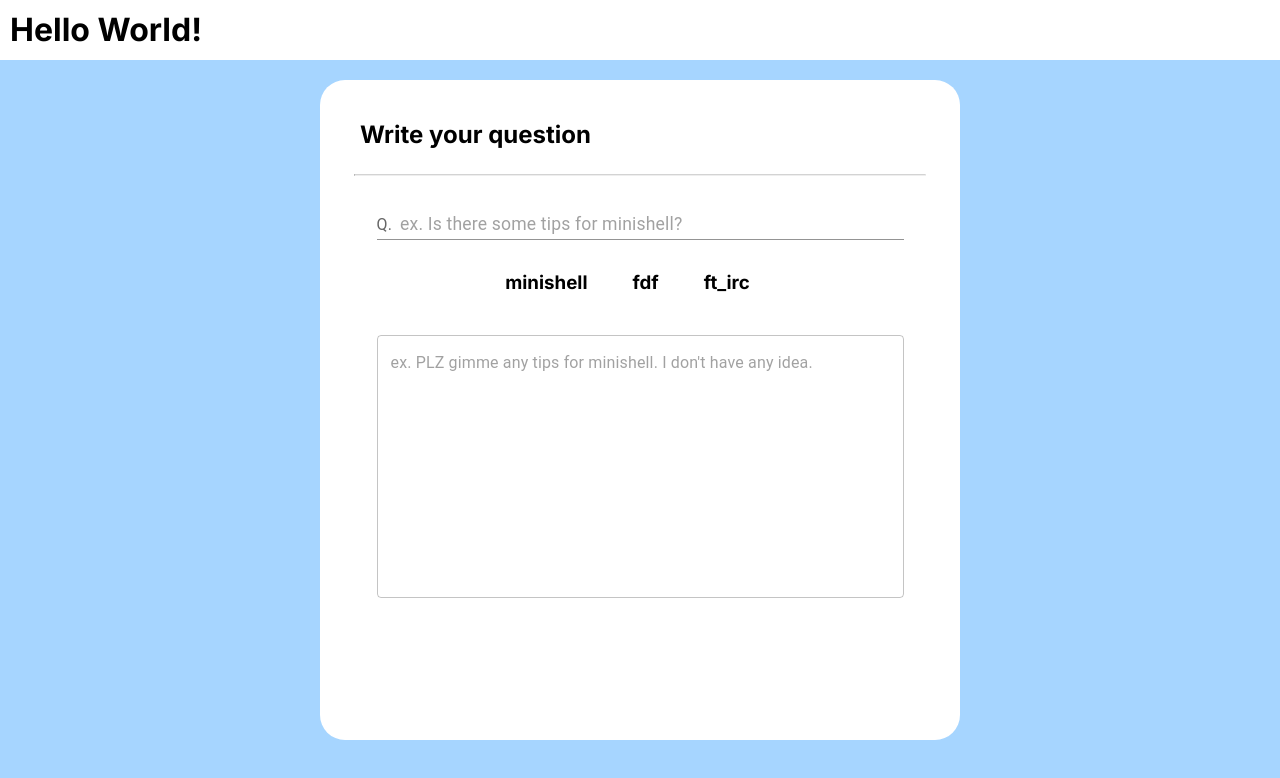
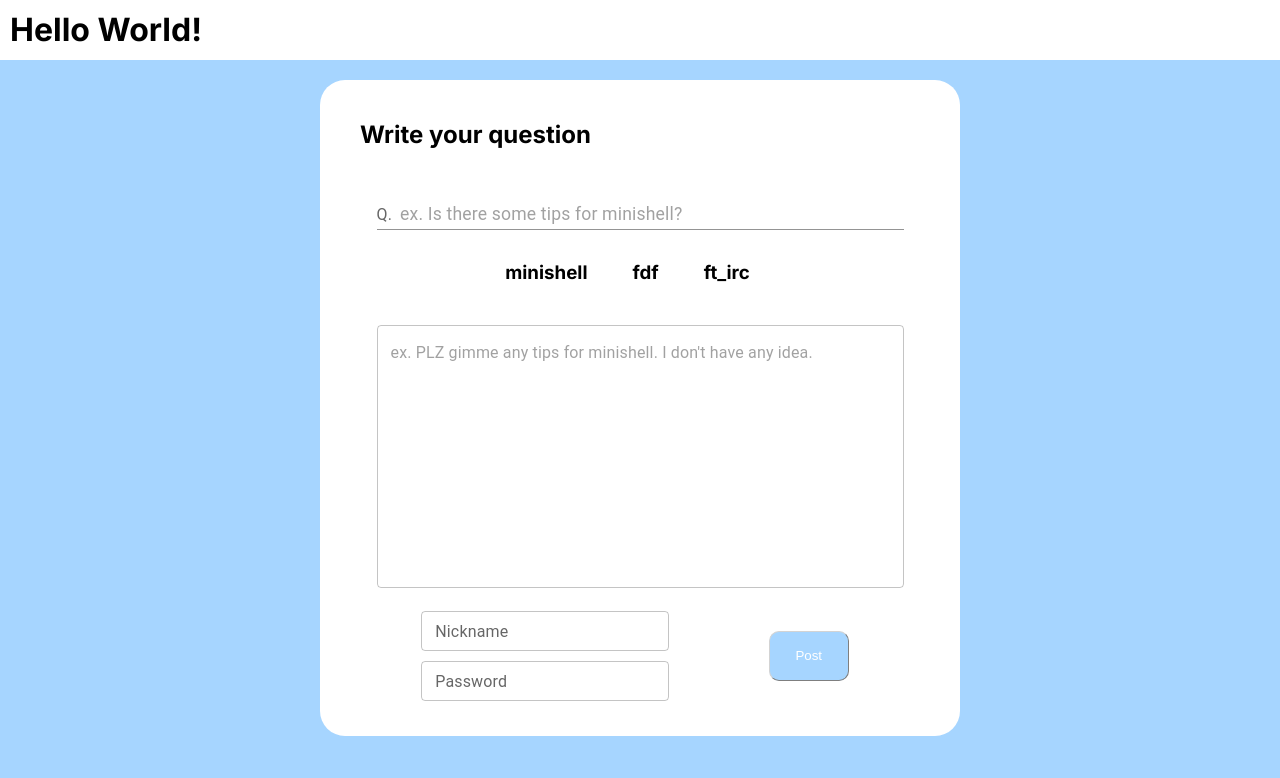
Before and after one commit to peer-42seoul/final-mission-C, a Next.js app in the folder front-end/: page /write in a window 1280 px wide. Shown: the top 778 px of the page. Built offline with nearby package versions, Linux system fonts and the light colour scheme.

Commit message:
feat: Add nickname and password input component

```diff
--- a/front-end/src/app/write/page.module.css
+++ b/front-end/src/app/write/page.module.css
@@ -1,22 +1,25 @@
 .main {
   display: grid;
   grid-template-columns: 1fr 2fr 1fr;
+  justify-items: stretch;
+  align-items: stretch;
 }
 
 .mainTread {
   display: flex;
   flex-direction: column;
-  align-items: center;
   justify-content: center;
-  height: fit-content;
+  align-content: center;
+  /* height: fit-content; */
   background-color: white;
   border-radius: 25px;
+  flex-wrap: wrap;
 }
 
 .mainContent {
   width: 100%;
   padding: 10px 20px;
-  height:80vh;
+  height:fit-content;
 }
 
 .mainContent h2 {
--- a/front-end/src/app/write/page.tsx
+++ b/front-end/src/app/write/page.tsx
@@ -19,7 +19,7 @@ export default function Page() {
         <div className={Styles.mainContent}>
           <div style={{ padding: "10px 20px 0" }}>
             <h2>Write your question</h2>
-            <hr className={Styles.belowTitle} />
+            {/* <hr className={Styles.belowTitle} /> */}
           </div>
           <QuestionForm />
         </div>
--- a/front-end/src/components/write/questionForm.module.css
+++ b/front-end/src/components/write/questionForm.module.css
@@ -17,3 +17,19 @@
 .categoryItem {
   margin: 10px 10px;
 }
+
+.login {
+  display: flex;
+  flex-direction: column;
+  padding: 5px 0;
+  margin: 5px 0;
+}
+
+.footer {
+  display: flex;
+  flex-direction: row;
+  justify-content: space-around;
+  width: 85%;
+  height: fit-content;
+  align-items: center;
+}
--- a/front-end/src/components/write/questionForm.tsx
+++ b/front-end/src/components/write/questionForm.tsx
@@ -1,8 +1,28 @@
-import { FormControl, Input, InputAdornment, TextField } from "@mui/material";
+import {
+  FormControl,
+  Input,
+  InputAdornment,
+  InputLabel,
+  TextField,
+} from "@mui/material";
 import CategoryItem from "../category/categoryItem";
 import { useState } from "react";
 import { Categories } from "@/types/categories";
 import Styles from "./questionForm.module.css";
+import { styled } from "styled-components";
+
+const Button = styled.button`
+  display: block;
+  background-color: #a6d5ff;
+  padding: 10px;
+  margin: 10px;
+  border-radius: 10px;
+  color: white;
+  border-color: lightgrey;
+  border-width: 1.5px;
+  height: 50px;
+  width: 80px;
+`;
 
 const QuestionForm: React.FC = (props) => {
   const categories = Object.values(Categories);
@@ -22,7 +42,7 @@ const QuestionForm: React.FC = (props) => {
         {categories.map((category) => {
           if (category !== "")
             return (
-              <div className={Styles.categoryItem}>
+              <div key={category} className={Styles.categoryItem}>
                 <CategoryItem
                   key={category}
                   selected={selected}
@@ -37,11 +57,28 @@ const QuestionForm: React.FC = (props) => {
         <TextField
           multiline
           rows={10}
-          style={{ height: "5em", fontSize: "1.1em" }}
+          style={{ height: "100%", fontSize: "1.1em" }}
           placeholder="ex. PLZ gimme any tips for minishell. I don't have any idea."
           id="standard-adornment-amount"
         />
       </FormControl>
+      <div className={Styles.footer}>
+        <div className={Styles.login}>
+          <TextField
+            label="Nickname"
+            size="small"
+            placeholder="ex. peer"
+            style={{ margin: "5px 0" }}
+          />
+          <TextField
+            label="Password"
+            size="small"
+            type="password"
+            style={{ margin: "5px 0" }}
+          />
+        </div>
+        <Button>Post</Button>
+      </div>
     </div>
   );
 };
```
